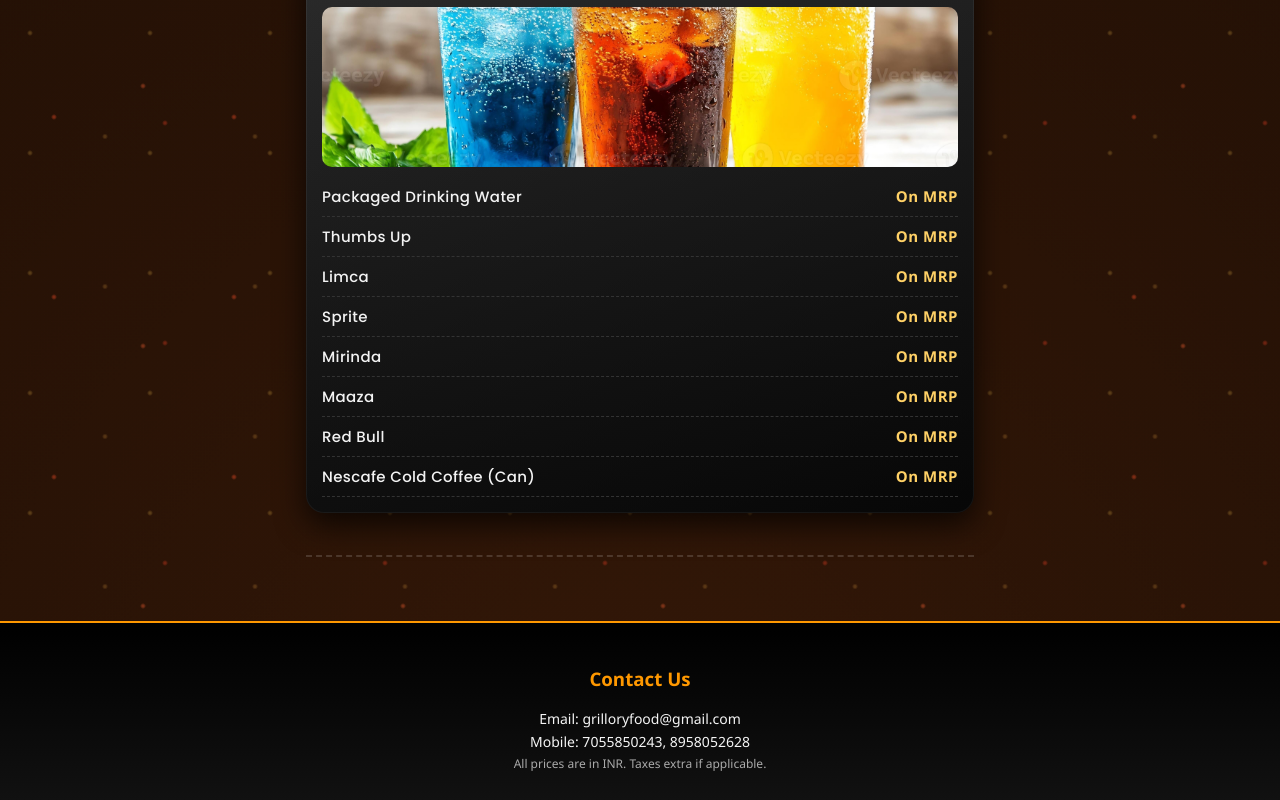
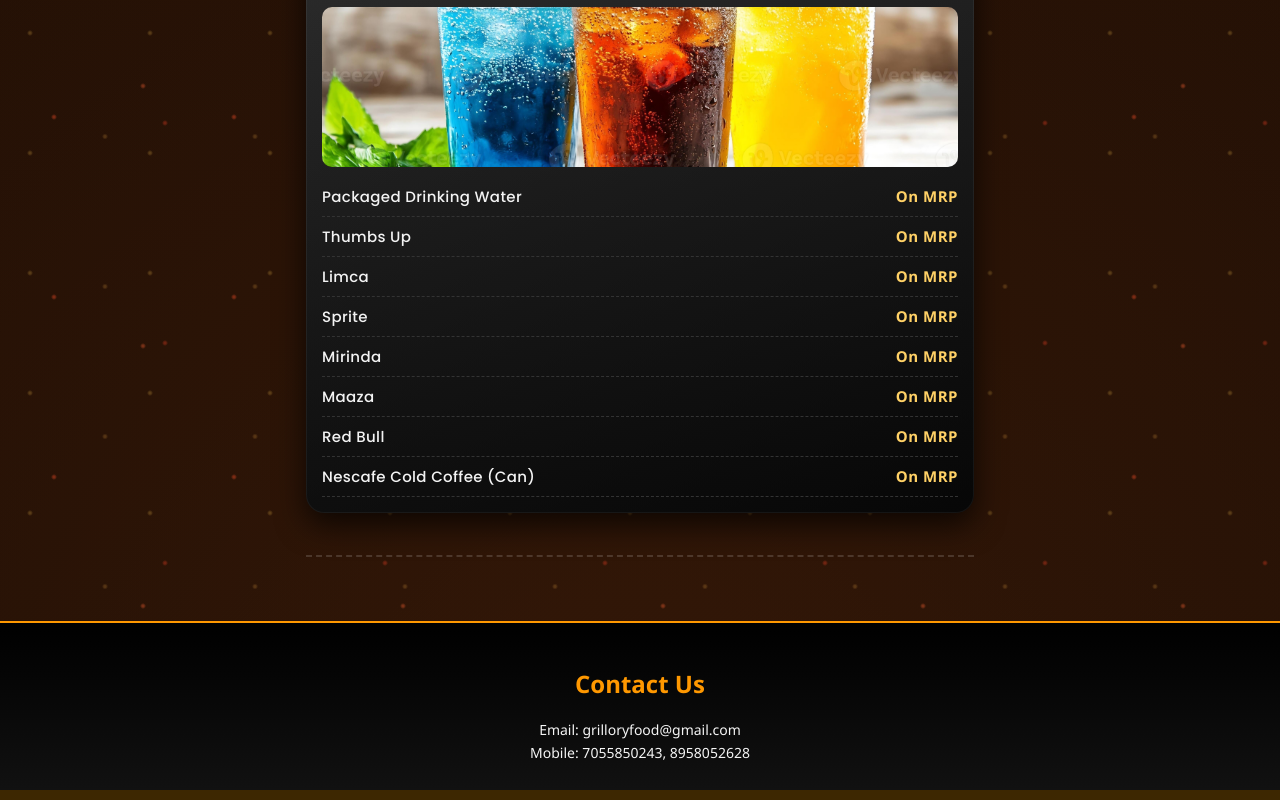
Before and after one commit to Sanchit1802/grillory-menu, a React (Vite) app: page / in a window 1280 px wide. Shown: the part 5751-6551 px from the top of the page. Built offline with nearby package versions, Linux system fonts and the light colour scheme.

Commit message:
updated footer

```diff
--- a/src/App.css
+++ b/src/App.css
@@ -230,7 +230,7 @@
   border-top: 2px solid var(--accent);
 }
 
-footer h3 {
+footer h2 {
   color: var(--accent);
 }
 
--- a/src/App.jsx
+++ b/src/App.jsx
@@ -15,12 +15,12 @@
       </div>
 
       <footer>
-        <h3>Contact Us</h3>
+        <h2>Contact Us</h2>
         <p>Email: grilloryfood@gmail.com</p>
         <p>Mobile: 7055850243, 8958052628</p>
-        <p style={{ fontSize: "12px", color: "#aaa" }}>
+        {/* <p style={{ fontSize: "12px", color: "#aaa" }}>
           All prices are in INR. Taxes extra if applicable.
-        </p>
+        </p> */}
       </footer>
     </>
   );
```
